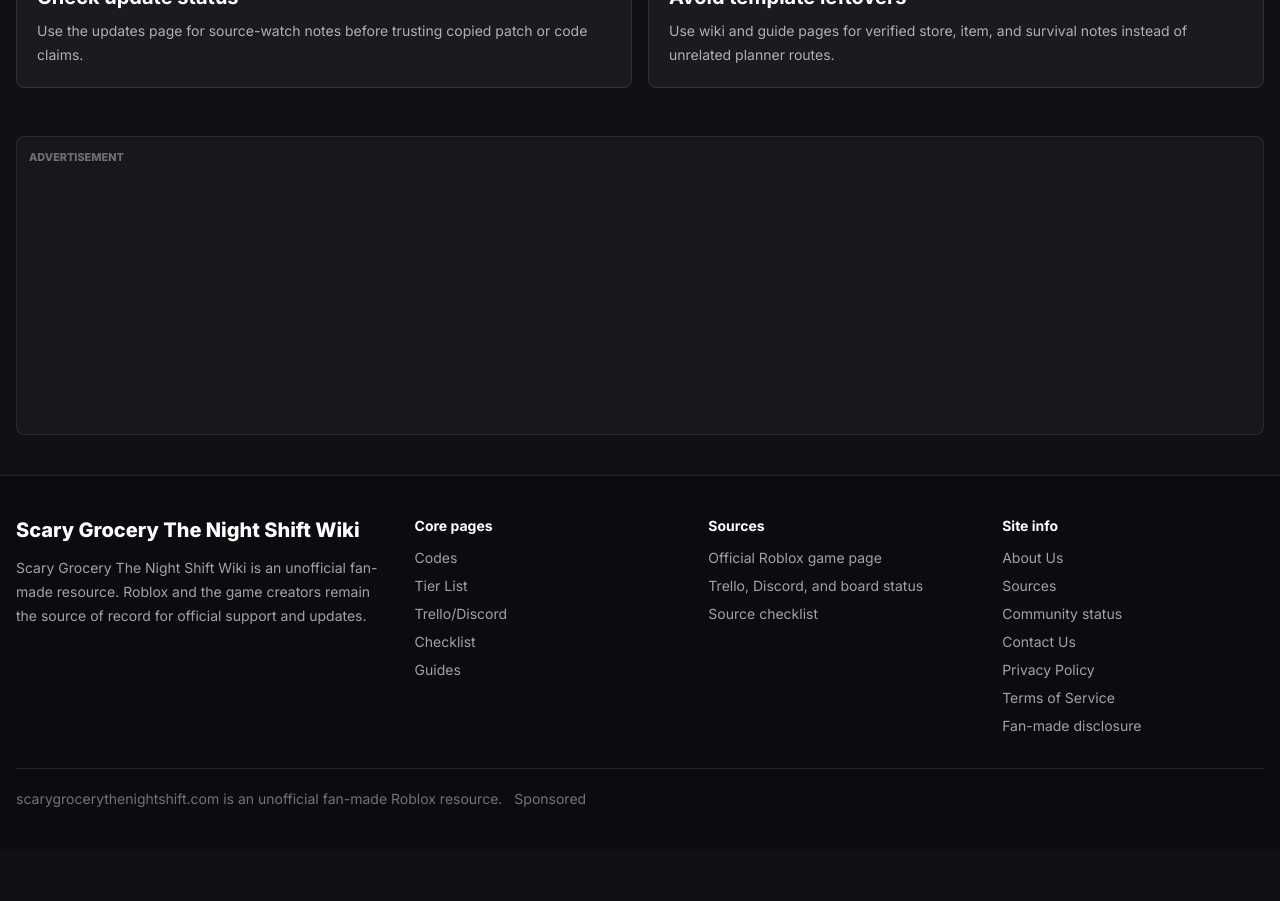
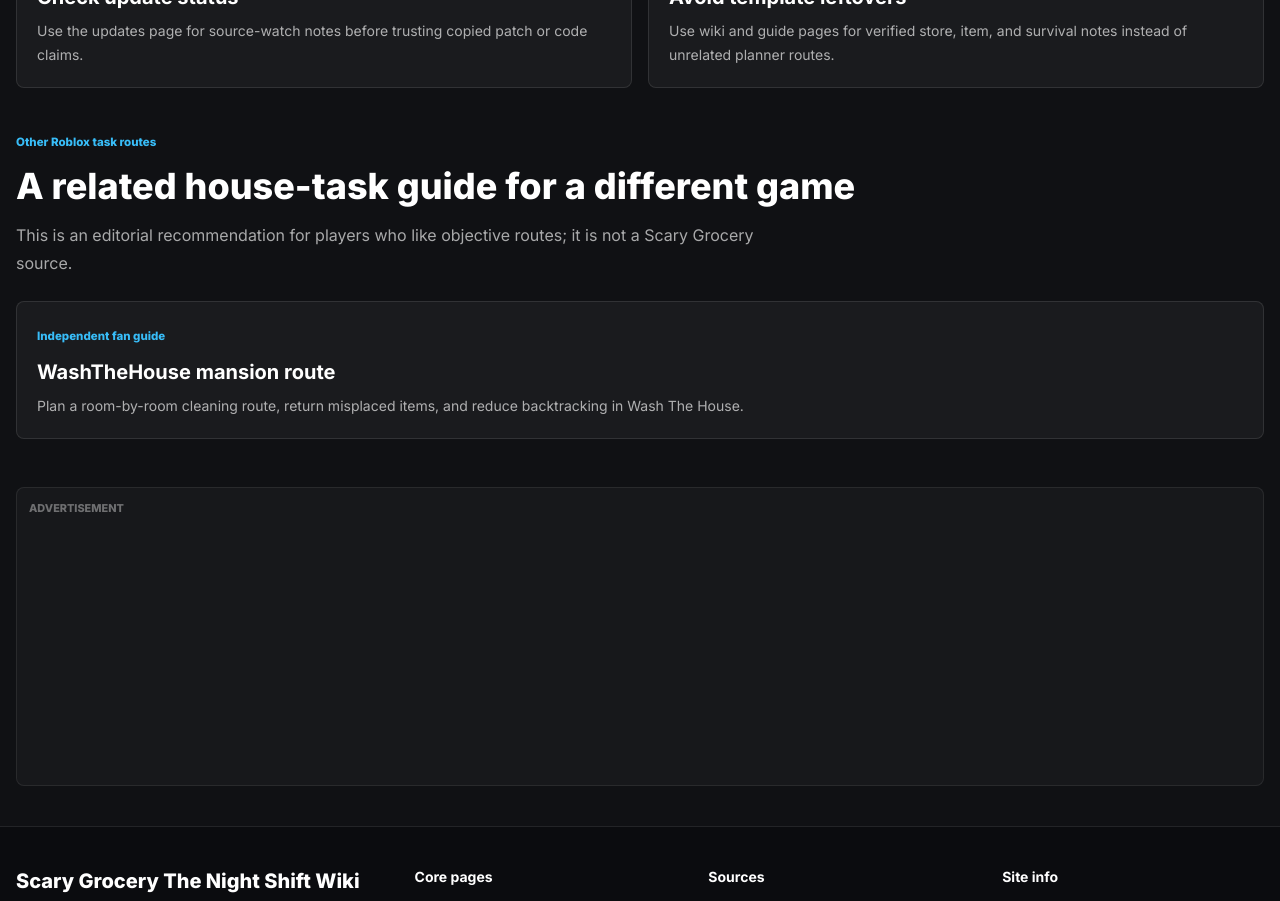
Before and after one commit to tracycao221/scarygrocerythenightshift, a Next.js app: page /guides in a window 1280 px wide. Shown: the part 1700-2601 px from the top of the page. Before the commit the page ends 2549 px from the top, so only its background shows below. Built offline with nearby package versions, Linux system fonts and the light colour scheme; no server answers.

Commit message:
Add related Wash The House mansion route

```diff
--- a/src/app/guides/page.tsx
+++ b/src/app/guides/page.tsx
@@ -51,6 +51,24 @@ export default function GuidesPage() {
           <p className="mt-2 text-sm leading-6 text-white/65">Use wiki and guide pages for verified store, item, and survival notes instead of unrelated planner routes.</p>
         </Link>
       </section>
+      <section className="mt-10">
+        <SectionHeader
+          eyebrow="Other Roblox task routes"
+          title="A related house-task guide for a different game"
+          copy="This is an editorial recommendation for players who like objective routes; it is not a Scary Grocery source."
+        />
+        <a
+          href="https://washthehouse.com/mansion-route/"
+          className="content-card mt-6 block"
+          rel="noopener"
+        >
+          <span className="mini-label">Independent fan guide</span>
+          <h2 className="mt-3 text-xl font-bold text-white">WashTheHouse mansion route</h2>
+          <p className="mt-2 text-sm leading-6 text-white/65">
+            Plan a room-by-room cleaning route, return misplaced items, and reduce backtracking in Wash The House.
+          </p>
+        </a>
+      </section>
       <AdsterraArticleBottom />
     </main>
   );
```
